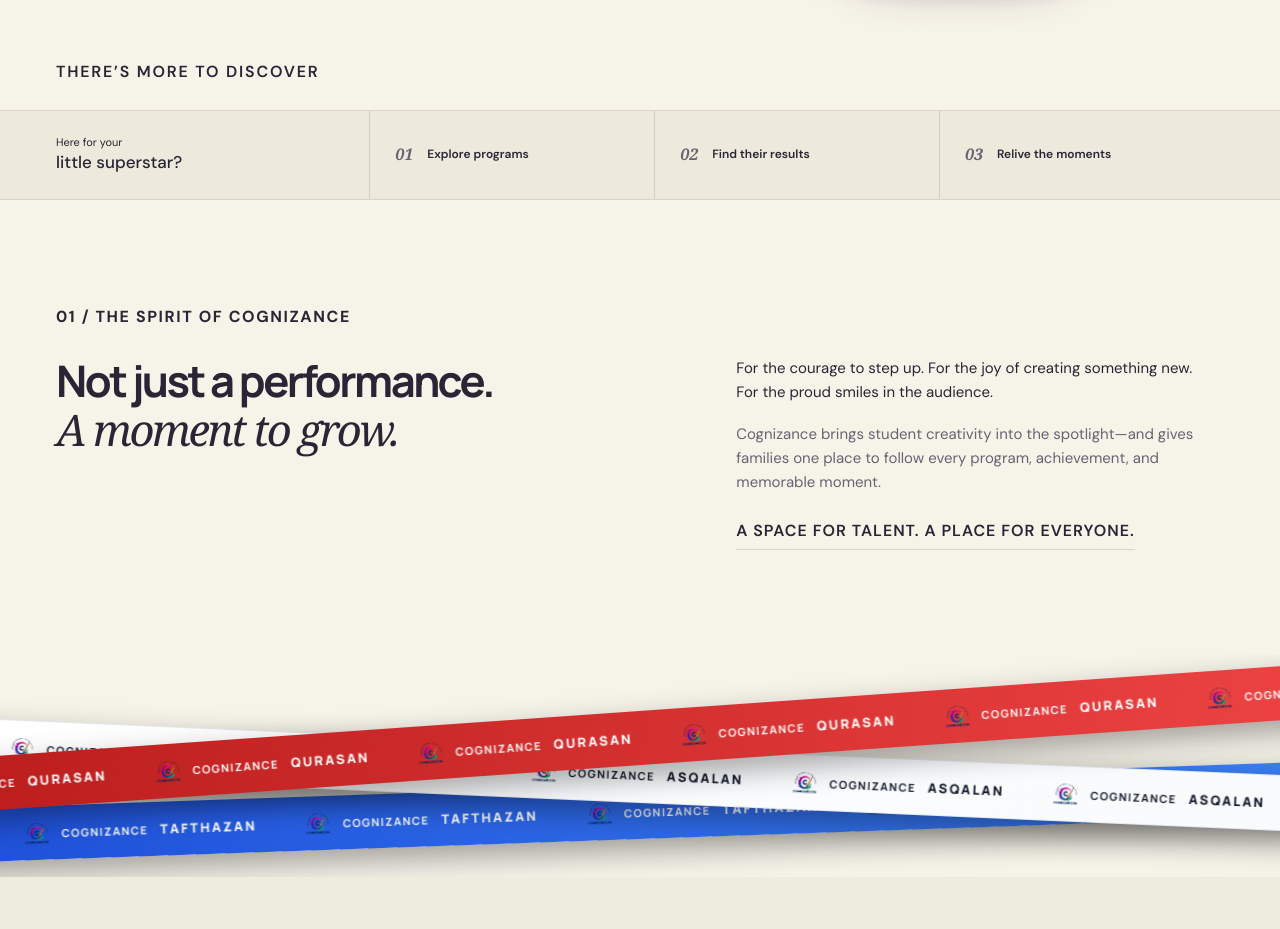
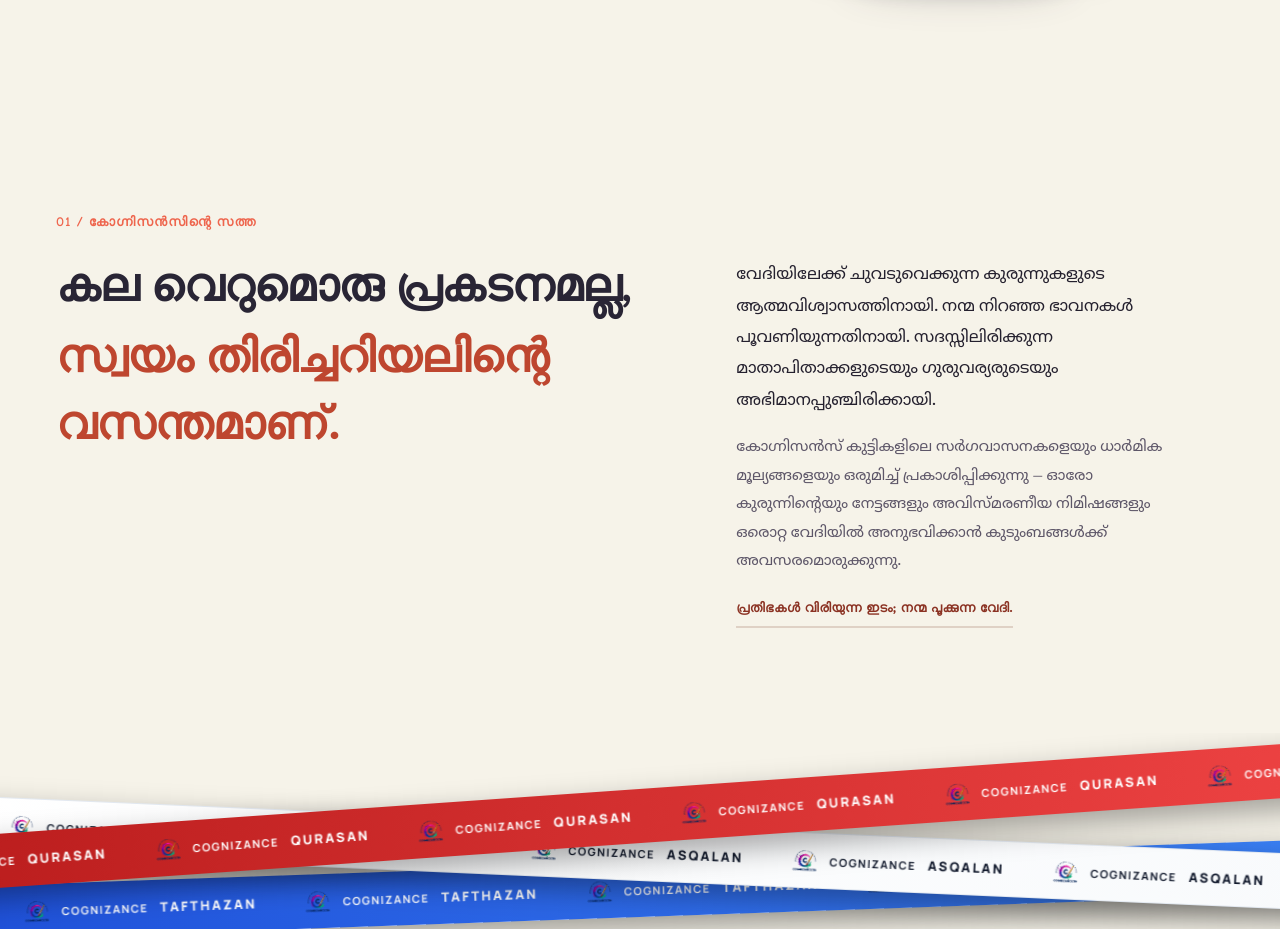
Before and after one commit to hellomekovo-droid/cognizance-arts-fest, a website: page index.html in a window 1280 px wide. Shown: the part 690-1619 px from the top of the page. Drawn offline with Linux system fonts and the light colour scheme; a web font is replaced by a local one.

Commit message:
Replace section 01 with Malayalam typography and remove quick-strip gap text

```diff
--- a/assets/css/styles.css
+++ b/assets/css/styles.css
@@ -991,3 +991,90 @@
 @media (max-width: 760px) {
   .photo-no-break { white-space: nowrap; }
 }
+
+
+/* =====================================================================
+   SECTION 01 — MALAYALAM TYPOGRAPHY & COLOR HARMONY
+   Tailored line-height, letter-spacing, and warm festival color palette
+   ===================================================================== */
+.about-malayalam {
+  font-family: 'Manjari', 'Gayathri', 'Noto Sans Malayalam', sans-serif;
+}
+
+.eyebrow--malayalam {
+  font-family: 'Manjari', sans-serif !important;
+  font-weight: 700 !important;
+  font-size: 13px !important;
+  letter-spacing: 1.2px !important;
+  color: var(--coral, #ee654d) !important;
+  margin-bottom: 22px;
+}
+
+.about-title--malayalam {
+  font-family: 'Gayathri', 'Manjari', sans-serif !important;
+  font-size: clamp(28px, 3.8vw, 46px) !important;
+  font-weight: 700 !important;
+  line-height: 1.45 !important;
+  letter-spacing: -0.4px !important;
+}
+
+.about-title--malayalam .mal-line-1 {
+  color: var(--ink, #292535);
+  font-weight: 700;
+}
+
+.about-title--malayalam .mal-line-2 {
+  color: #be462f;
+  font-weight: 700;
+  display: inline-block;
+  margin-top: 4px;
+}
+
+.about-copy--malayalam {
+  font-family: 'Manjari', 'Noto Sans Malayalam', sans-serif;
+}
+
+.about-copy--malayalam .mal-lead {
+  font-size: 16.5px !important;
+  font-weight: 500;
+  line-height: 1.9 !important;
+  color: #24202e;
+}
+
+.about-copy--malayalam .mal-muted {
+  font-size: 15px !important;
+  font-weight: 400;
+  line-height: 1.9 !important;
+  color: #5d5668;
+  margin-top: 16px;
+}
+
+.inline-tag--malayalam {
+  font-family: 'Manjari', sans-serif !important;
+  font-size: 13px !important;
+  font-weight: 700 !important;
+  letter-spacing: 0.5px !important;
+  color: #8b3223 !important;
+  border-bottom: 2px solid #dfd1c5 !important;
+  padding-bottom: 6px;
+  display: inline-block;
+  margin-top: 24px;
+}
+
+@media (max-width: 760px) {
+  .about-title--malayalam {
+    font-size: clamp(24px, 6.8vw, 34px) !important;
+    line-height: 1.4 !important;
+  }
+  .about-copy--malayalam .mal-lead {
+    font-size: 15.5px !important;
+    line-height: 1.8 !important;
+  }
+  .about-copy--malayalam .mal-muted {
+    font-size: 14px !important;
+    line-height: 1.8 !important;
+  }
+  .inline-tag--malayalam {
+    font-size: 12px !important;
+  }
+}
--- a/index.html
+++ b/index.html
@@ -9,7 +9,10 @@
     content="Explore programs, results and festival moments from Cognizance, the student arts festival.">
   <title>Cognizance — A celebration of possibility</title>
   <link rel="icon" type="image/png" sizes="128x128" href="assets/brand/cognizance-favicon.png">
-  <link rel="stylesheet" href="assets/css/styles.css?v=202611031215">
+  <link rel="preconnect" href="https://fonts.googleapis.com">
+  <link rel="preconnect" href="https://fonts.gstatic.com" crossorigin>
+  <link href="https://fonts.googleapis.com/css2?family=Gayathri:wght@400;700&family=Manjari:wght@400;700&display=swap" rel="stylesheet">
+  <link rel="stylesheet" href="assets/css/styles.css?v=202611031345">
   <link rel="stylesheet" href="assets/css/gallery.css?v=202611031255">
   <link rel="stylesheet" href="assets/css/yt-carousel.css?v=202611031325">
   <script src="assets/js/app.js?v=202611031215" defer></script>
@@ -121,25 +124,19 @@
             alt="Cognizance arts fest glowing lantern" width="682" height="1024" fetchpriority="high">
         </div>
       </div>
-      <a href="#about" class="scroll-cue">THERE’S MORE TO DISCOVER</a>
     </section>
-    <div class="quick-strip">
-      <div class="wrap quick-grid">
-        <p>Here for your<br><strong>little superstar?</strong></p><a href="#programs"><span>01</span> Explore
-          programs</a><a href="#results"><span>02</span> Find their results</a><a href="#photos"><span>03</span> Relive
-          the moments</a>
-      </div>
-    </div>
-    <section id="about" class="wrap about section" aria-labelledby="about-title">
-      <p class="eyebrow">01 / THE SPIRIT OF COGNIZANCE</p>
+
+    <section id="about" class="wrap about section about-malayalam" aria-labelledby="about-title">
+      <p class="eyebrow eyebrow--malayalam">01 / കോഗ്നിസൻസിന്റെ സത്ത</p>
       <div class="about-content">
-        <h2 id="about-title">Not just a performance.<br><em>A moment to grow.</em></h2>
-        <div>
-          <p>For the courage to step up. For the joy of creating something new. For the proud smiles in the audience.
-          </p>
-          <p class="muted">Cognizance brings student creativity into the spotlight—and gives families one place to
-            follow every program, achievement, and memorable moment.</p><span class="inline-tag">A SPACE FOR TALENT. A
-            PLACE FOR EVERYONE.</span>
+        <h2 id="about-title" class="about-title--malayalam">
+          <span class="mal-line-1">കല വെറുമൊരു പ്രകടനമല്ല,</span><br>
+          <span class="mal-line-2">സ്വയം തിരിച്ചറിയലിന്റെ വസന്തമാണ്.</span>
+        </h2>
+        <div class="about-copy--malayalam">
+          <p class="mal-lead">വേദിയിലേക്ക് ചുവടുവെക്കുന്ന കുരുന്നുകളുടെ ആത്മവിശ്വാസത്തിനായി. നന്മ നിറഞ്ഞ ഭാവനകൾ പൂവണിയുന്നതിനായി. സദസ്സിലിരിക്കുന്ന മാതാപിതാക്കളുടെയും ഗുരുവര്യരുടെയും അഭിമാനപ്പുഞ്ചിരിക്കായി.</p>
+          <p class="mal-muted">കോഗ്നിസൻസ് കുട്ടികളിലെ സർഗവാസനകളെയും ധാർമിക മൂല്യങ്ങളെയും ഒരുമിച്ച് പ്രകാശിപ്പിക്കുന്നു — ഓരോ കുരുന്നിന്റെയും നേട്ടങ്ങളും അവിസ്മരണീയ നിമിഷങ്ങളും ഒരൊറ്റ വേദിയിൽ അനുഭവിക്കാൻ കുടുംബങ്ങൾക്ക് അവസരമൊരുക്കുന്നു.</p>
+          <span class="inline-tag inline-tag--malayalam">പ്രതിഭകൾ വിരിയുന്ന ഇടം; നന്മ പൂക്കുന്ന വേദി.</span>
         </div>
       </div>
     </section>
```
